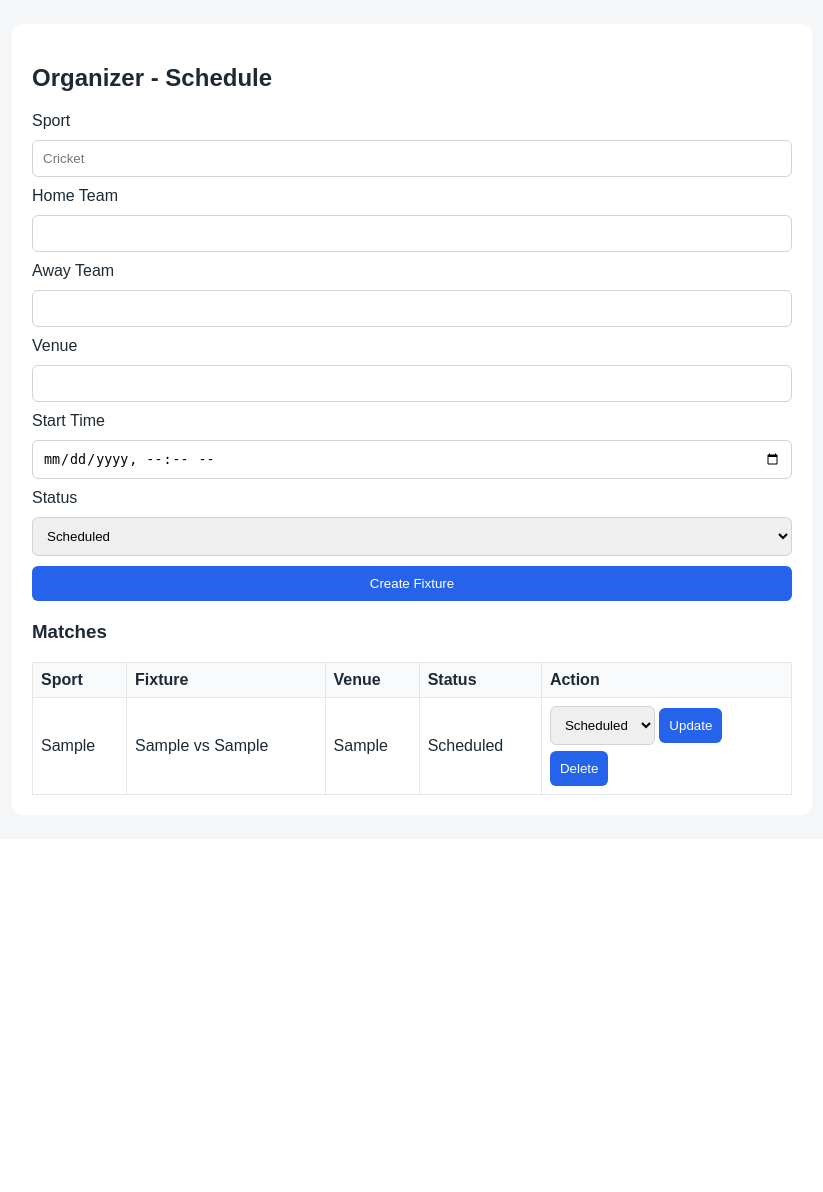
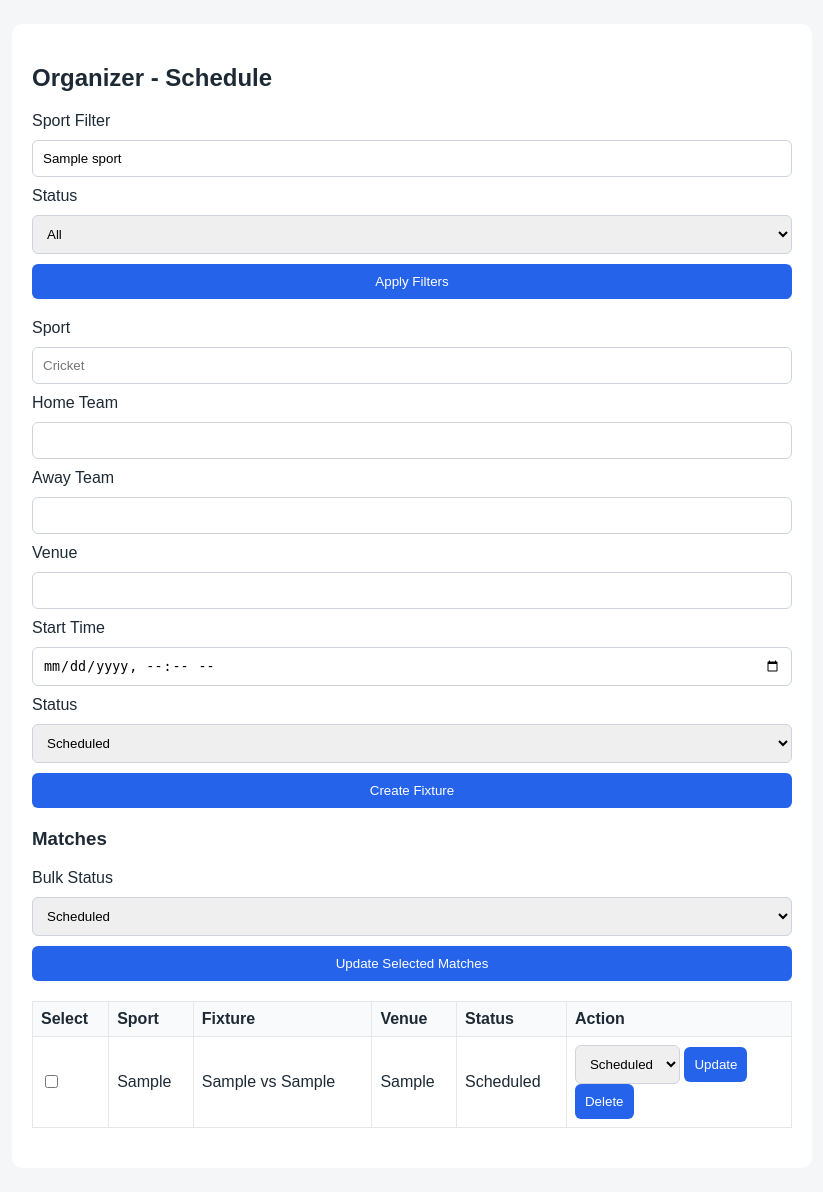
Before and after one commit to Frenil-0393/python-pro, a Django app: template django_project/templates/organizer/schedule.html in a window 1280 px wide. Shown: the part 42-1234 px from the top of the page, without its empty margins (228-1051 px from the left). Before the commit the page ends 837 px from the top, so only its background shows below. Run offline with Django 5.2, Linux system fonts and the light colour scheme; tables that the repository leaves empty hold one stand-in row (values such as "Sample post"); the template is opened without the code that fills it: values that come from a table or form of the project are taken from there, most other values are stand-ins (such as "Sample title", 1, 10 or a date in 2020).

Commit message:
Enhance organizer views with filters and bulk updates
Add organizer filters, duplicate check, and bulk status updates with schedule template enhancements
Improve usability via search, validation, and multi-match operations

```diff
--- a/django_project/templates/organizer/schedule.html
+++ b/django_project/templates/organizer/schedule.html
@@ -1,6 +1,18 @@
 {% extends 'shared/base.html' %}
 {% block content %}
 <h2>Organizer - Schedule</h2>
+<form method="get" class="card">
+    <label>Sport Filter</label>
+    <input name="sport" type="text" value="{{ sport }}" placeholder="Cricket">
+    <label>Status</label>
+    <select name="status">
+        <option value="">All</option>
+        <option value="scheduled" {% if status_filter == 'scheduled' %}selected{% endif %}>Scheduled</option>
+        <option value="live" {% if status_filter == 'live' %}selected{% endif %}>Live</option>
+        <option value="finished" {% if status_filter == 'finished' %}selected{% endif %}>Finished</option>
+    </select>
+    <button type="submit">Apply Filters</button>
+</form>
 <form method="post" class="card">
     {% csrf_token %}
     <label>Sport</label>
@@ -23,11 +35,23 @@
 </form>
 
 <h3>Matches</h3>
+<form method="post" class="card">
+    {% csrf_token %}
+    <input type="hidden" name="action" value="bulk_status">
+    <label>Bulk Status</label>
+    <select name="status">
+        <option value="scheduled">Scheduled</option>
+        <option value="live">Live</option>
+        <option value="finished">Finished</option>
+    </select>
+    <button type="submit">Update Selected Matches</button>
+
 <table>
-    <thead><tr><th>Sport</th><th>Fixture</th><th>Venue</th><th>Status</th><th>Action</th></tr></thead>
+    <thead><tr><th>Select</th><th>Sport</th><th>Fixture</th><th>Venue</th><th>Status</th><th>Action</th></tr></thead>
     <tbody>
     {% for match in matches %}
         <tr>
+            <td><input type="checkbox" name="match_ids" value="{{ match.id }}"></td>
             <td>{{ match.sport }}</td>
             <td>{{ match.home_team }} vs {{ match.away_team }}</td>
             <td>{{ match.venue }}</td>
@@ -53,8 +77,9 @@
             </td>
         </tr>
     {% empty %}
-        <tr><td colspan="5">No matches yet.</td></tr>
+        <tr><td colspan="6">No matches yet.</td></tr>
     {% endfor %}
     </tbody>
 </table>
+</form>
 {% endblock %}
```
Also changed, not shown: django_project/organizer/views.py (+42 -1 lines).
